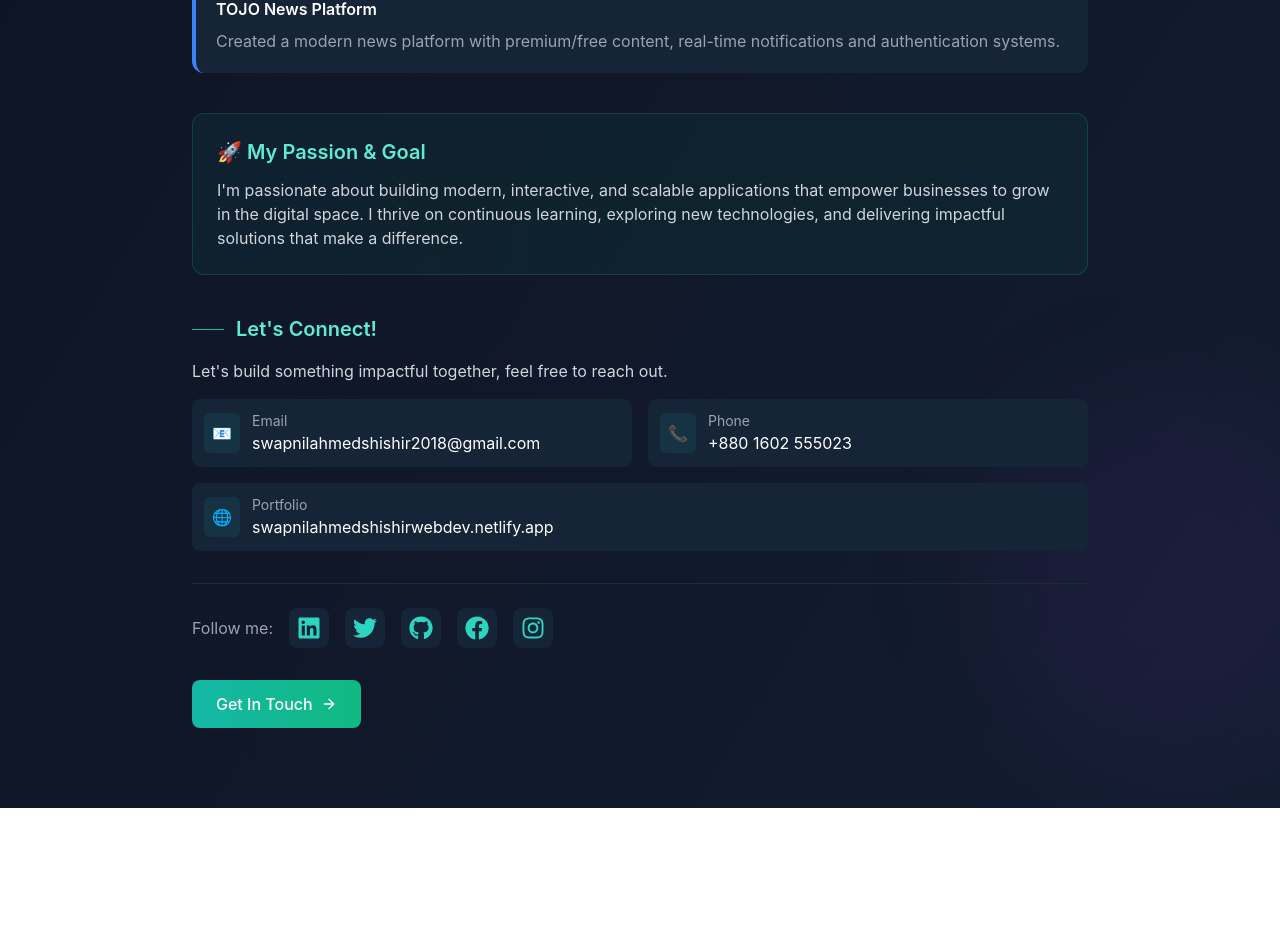
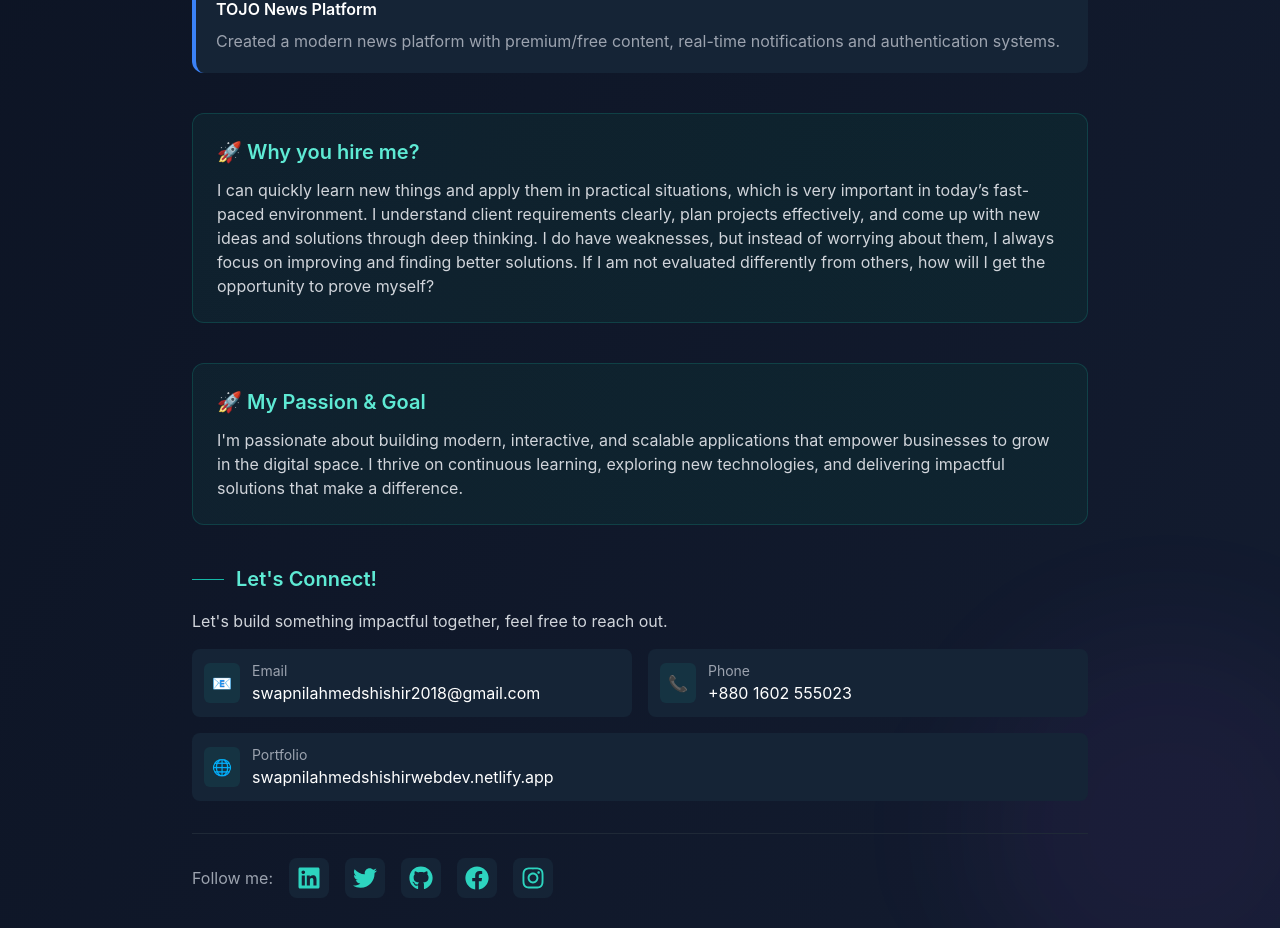
Before and after one commit to swapnilahmedshishir/swapnilahmedshishirwebdev, a React (Vite) app: page /about in a window 1280 px wide. Shown: the part 1253-2181 px from the top of the page. Before the commit the page ends 2061 px from the top, so only its background shows below. Built offline with nearby package versions, Linux system fonts and the light colour scheme.

Commit message:
update my about us part

```diff
--- a/src/components/About.jsx
+++ b/src/components/About.jsx
@@ -174,6 +174,17 @@ const AboutMe = () => {
             {/* Passion & Goal */}
             <div className="mb-10 p-6 bg-gradient-to-r from-teal-900/20 to-emerald-900/20 rounded-xl border border-teal-500/20">
               <h3 className="text-xl font-semibold text-teal-300 mb-3">
+                🚀 Why you hire me?
+              </h3>
+              <p className="text-gray-300">
+             I can quickly learn new things and apply them in practical situations, which is very important in today’s fast-paced environment. I understand client requirements clearly, plan projects effectively, and come up with new ideas and solutions through deep thinking.
+
+             I do have weaknesses, but instead of worrying about them, I always focus on improving and finding better solutions. If I am not evaluated differently from others, how will I get the opportunity to prove myself?
+              </p>
+            </div>
+            {/* Passion & Goal */}
+            <div className="mb-10 p-6 bg-gradient-to-r from-teal-900/20 to-emerald-900/20 rounded-xl border border-teal-500/20">
+              <h3 className="text-xl font-semibold text-teal-300 mb-3">
                 🚀 My Passion & Goal
               </h3>
               <p className="text-gray-300">
```
